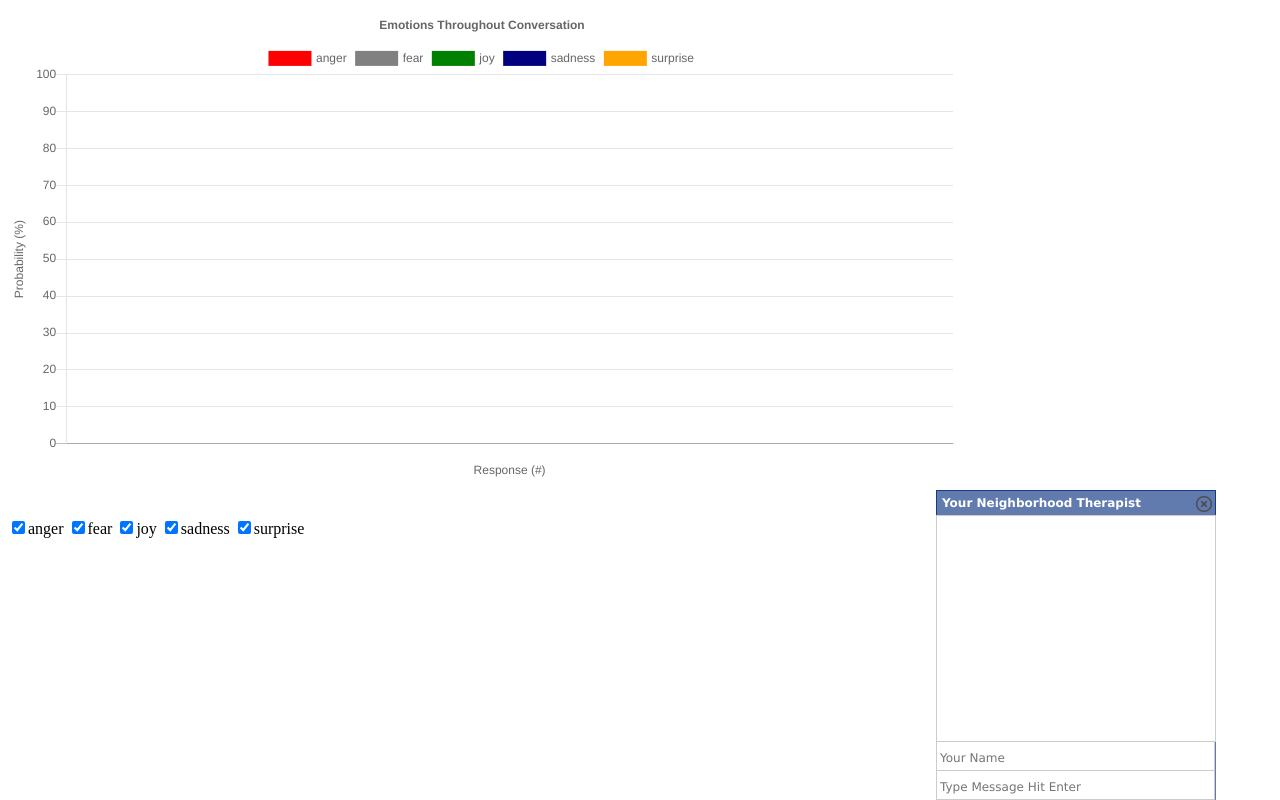
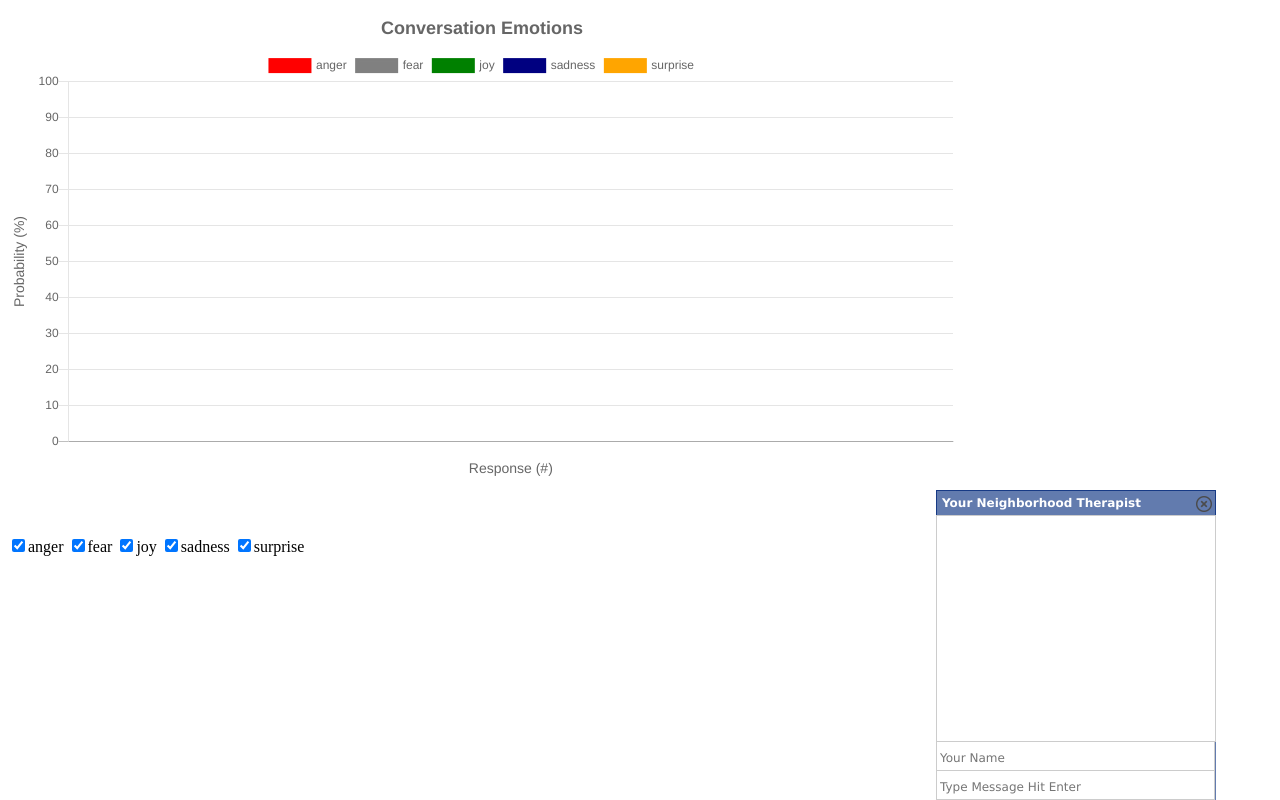
Before and after one commit to danielmcheng1/danielmcheng1.github.io, a Flask app: page / in a window 1280 px wide. Run offline with Flask 2, Linux system fonts and the light colour scheme; some libraries are stand-ins or nearby versions.

Commit message:
INcrease font size of axes titles

```diff
--- a/dev/emotibot_v2.0/static/js/make_charts.js
+++ b/dev/emotibot_v2.0/static/js/make_charts.js
@@ -14,7 +14,8 @@ var emotionsChartConfig = {
         responsive: true,
         title:{
             display:true,
-            text:'Emotions Throughout Conversation'
+            text:'Conversation Emotions',
+            fontSize: 18
         },
         legend: {
             display: true,
@@ -33,14 +34,16 @@ var emotionsChartConfig = {
                 display: true,
                 scaleLabel: {
                     display: true,
-                    labelString: 'Response (#)'
+                    labelString: 'Response (#)',
+                    fontSize: 14
                 }
             }],
             yAxes: [{
                 display: true,
                 scaleLabel: {
                     display: true,
-                    labelString: 'Probability (%)'
+                    labelString: 'Probability (%)',
+                    fontSize: 14
                 },
                 ticks: {
                     min: 0,
--- a/dev/emotibot_v2.0/templates/index.html
+++ b/dev/emotibot_v2.0/templates/index.html
@@ -20,7 +20,7 @@
     <div style="width:75%;">
         <canvas id="canvas"></canvas>
     </div>
-    <br><br>
+    <br><br><br>
     <div id="checkboxes_emotion_chart">
     </div>
     <!--button id="show full">Show Full Conversation</button-->
```
